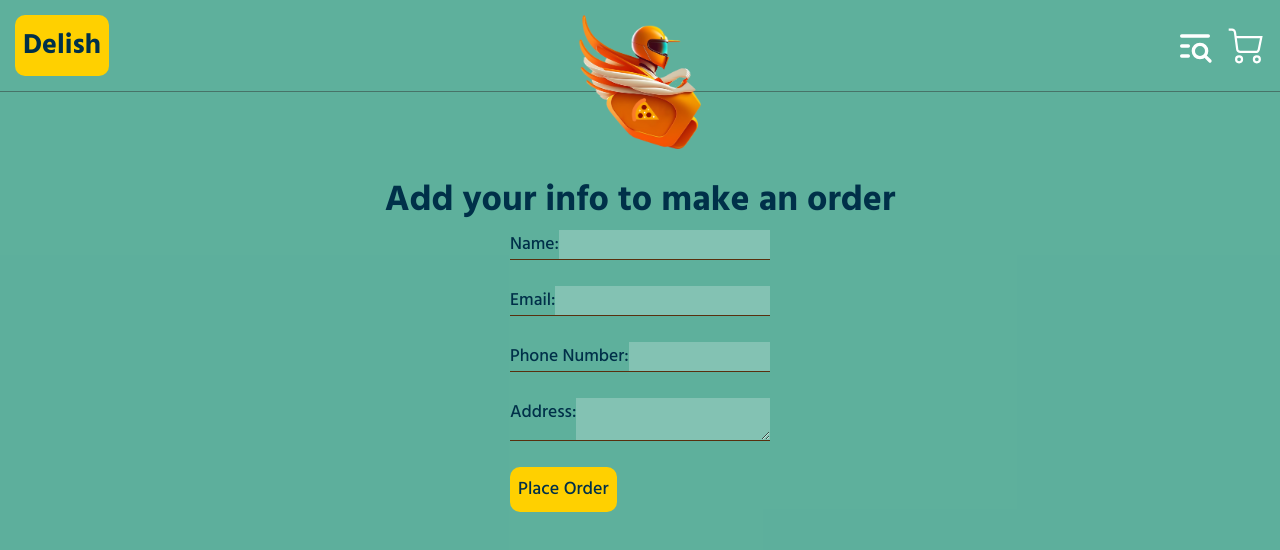
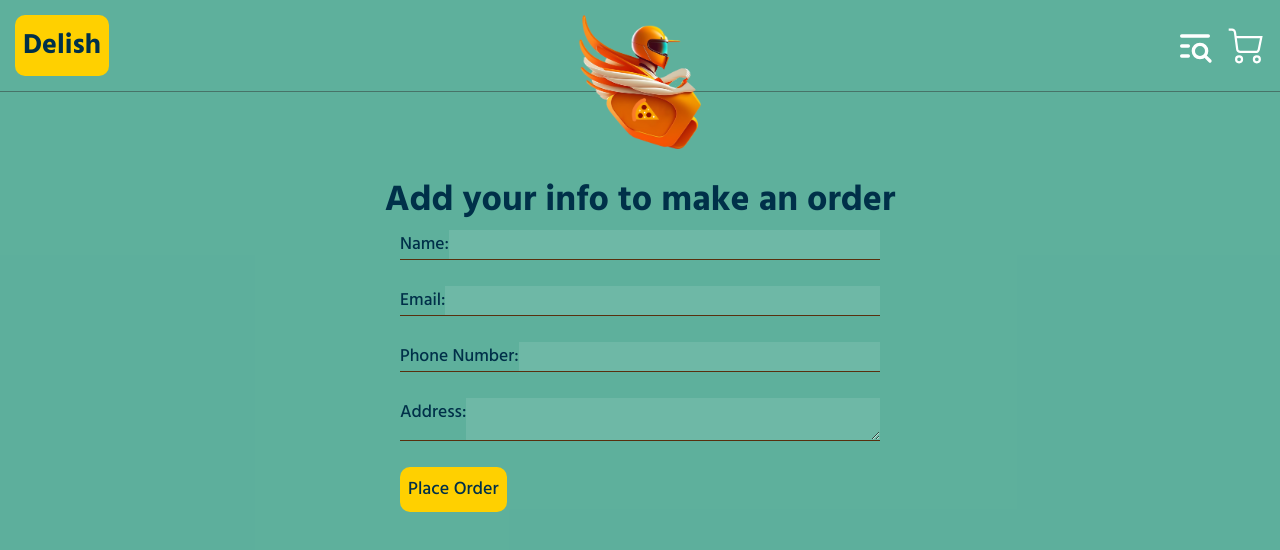
Before and after one commit to ksalpern/delish-delivery-app, a React (Create React App) app: page /1/cart/form in a window 1280 px wide. Shown: the top 550 px of the page. Built offline with nearby package versions, Linux system fonts and the light colour scheme.

Commit message:
clear cart items after submitting a form

```diff
--- a/src/pages/Form/Form.jsx
+++ b/src/pages/Form/Form.jsx
@@ -8,7 +8,7 @@ import {
   addOrder,
   resetForm,
 } from '../../redux/form/slice';
-import { selectCartItems } from '../../redux/cart/slice';
+import { clearProducts, selectCartItems } from '../../redux/cart/slice';
 import axios from 'axios';
 
 import './Form.scss';
@@ -28,7 +28,6 @@ const OrderForm = () => {
       phone: phone,
       address: address,
       order: cartItems,
-      // order: cartItems.map((item) => ({ ...item, id: Date.now().toString(), createdAt: new Date().toISOString() })),
     };
 
     try {
@@ -37,15 +36,12 @@ const OrderForm = () => {
         'https://6471f2e36a9370d5a41adc0b.mockapi.io/users',
         formData,
       );
-
       // Add the order to the user's orders array
       dispatch(addOrder(response.data));
-
-      // Handle the response from the API
-      console.log(response.data);
-
       // Reset the form
       dispatch(resetForm());
+      // clear cart products
+      dispatch(clearProducts())
     } catch (error) {
       // Handle any errors that occurred during the POST request
       console.error(error);
--- a/src/pages/Form/Form.scss
+++ b/src/pages/Form/Form.scss
@@ -6,7 +6,8 @@
   align-items: center;
 
   form {
-    width:  calc(200px + (300 - 200) * ((100vw - 320px) / (1920 - 320)));;
+    width:  calc(300px + (600 - 300) * ((100vw - 320px) / (1920 - 320)));
+    max-width: 600px;
   }
   label {
     display: flex;
@@ -18,7 +19,7 @@
   }
   input,
   textarea {
-    background: rgba(255, 255, 255, 0.23);
+    background: rgba(255, 255, 255, 0.1);
     border: none;
     outline: none;
     width: 100%;
```
